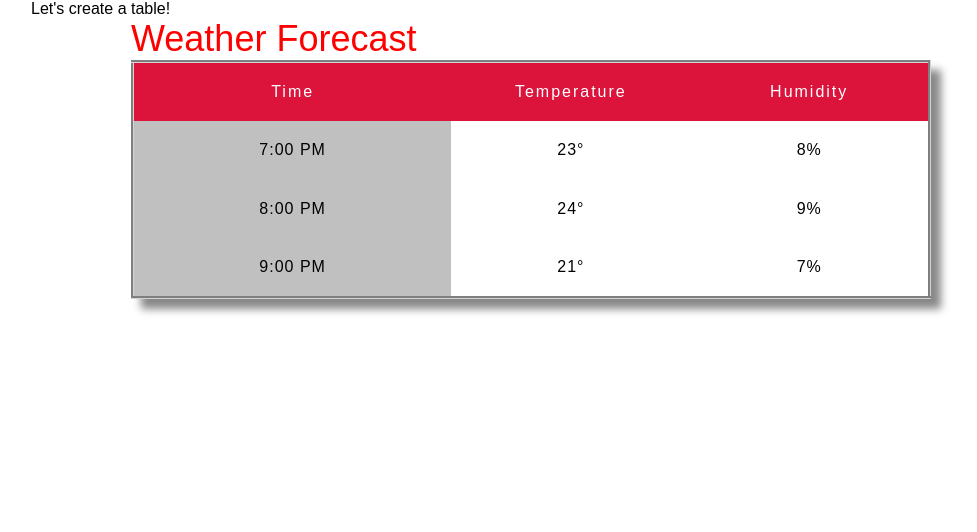
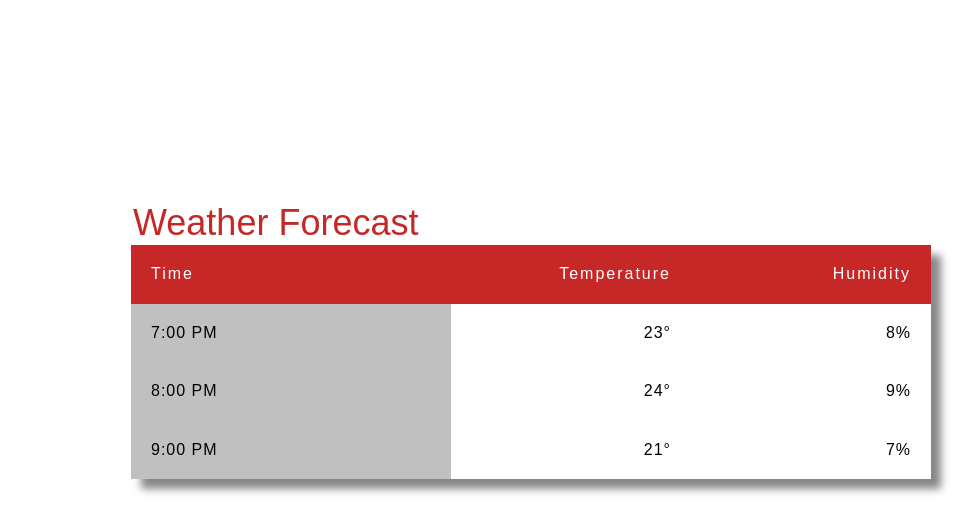
Before and after one commit to piamelia/assignment-3, a plain HTML site: page index.html in a window 1280 px wide. Shown: the whole page, without its empty margins (109-1086 px from the left). Drawn offline with nearby package versions, Linux system fonts and the light colour scheme.

Commit message:
Formatted the Table, almost there

```diff
--- a/css/styles.css
+++ b/css/styles.css
@@ -6,11 +6,16 @@
 
 /* spacing */
 
+header {
+    height: 100px;
+    margin: 50px;
+
+}
+
 table {
   table-layout: fixed;
   width: 100%;
   border-collapse: collapse;
-  border: 3px groove lightgrey;
   box-shadow: 10px 10px 8px #888;
 
 }
@@ -21,7 +26,8 @@ caption {
     text-align: left;
     font-size: 36px;
     font-weight: 300;
-    color: red;
+    color: #c62828;
+    margin: 2px;
 
 }
 
@@ -38,6 +44,20 @@ thead th:nth-child(2) {
 thead th:nth-child(3) {
   width: 30%;
 
+}
+
+th:nth-child(1),
+td:nth-child(1)
+ {
+     text-align: left;
+}
+
+th:nth-child(2),
+th:nth-child(3),
+td:nth-child(2),
+td:nth-child(3)
+ {
+     text-align: right;
 }
 
 th, td {
@@ -75,7 +95,7 @@ tfoot th {
 thead {
   color: white;
   /* text-shadow: 1px 1px 1px grey; */
-  background: crimson;
+  background: #c62828;
 
 }
 
--- a/index.html
+++ b/index.html
@@ -2,7 +2,6 @@
 <html>
     <head>
         <meta charset="utf-8">
-        <title> A Table </title>
         <link rel="stylesheet" href="https://cdnjs.cloudflare.com/ajax/libs/normalize/5.0.0/normalize.min.css" />
         <link href="https://maxcdn.bootstrapcdn.com/font-awesome/4.7.0/css/font-awesome.min.css" rel="stylesheet" integrity="sha384-wvfXpqpZZVQGK6TAh5PVlGOfQNHSoD2xbE+QkPxCAFlNEevoEH3Sl0sibVcOQVnN" crossorigin="anonymous">
         <link rel="stylesheet" href="./css/base-styles.css">
@@ -10,7 +9,7 @@
 
     </head>
     <body class="wrapper">
-        <header>Let's create a table!</header>
+        <header></header>
 
         <table class="wrapper">
             <caption>Weather Forecast</caption>
```
